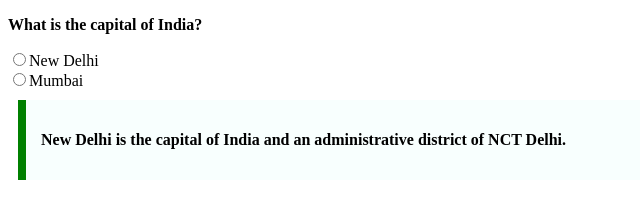
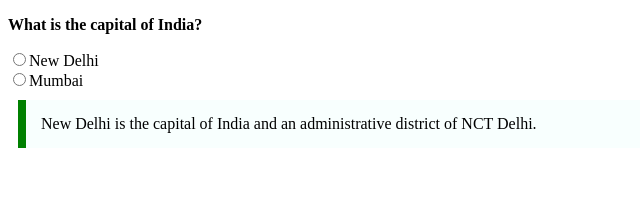
Before and after one commit to acciojob/trivia-Gunjan-dhande, a website: page main.html in a window 1280 px wide. Shown: the whole page, without its empty margins (0-640 px from the left). Drawn offline with Linux system fonts and the light colour scheme.

Commit message:
created a submission

```diff
--- a/main.html
+++ b/main.html
@@ -10,9 +10,9 @@
 	<p>What is the capital of India?</p>
 	<input type="radio">New Delhi<br>
 	<input type="radio">Mumbai<br>
-	<div>
-		<p>New Delhi is the capital of India and an administrative district of NCT Delhi.</p>
-	</div>
+		<blockquote cite="https://en.wikipedia.org/wiki/New_Delhi">
+  New Delhi is the capital of India and an administrative district of NCT Delhi.
+		</blockquote>
 
 	<!-- the entire body must be written by student -->
     <script type="text/javascript" src="./script.js">
--- a/styles.css
+++ b/styles.css
@@ -3,10 +3,10 @@
 p{
 	font-weight: bold
 }
-div{
+blockquote{
+	border-left: 8px solid green;
+	padding: 15px;
+	margin: 10px;
 	max-width: 600px;
-	margin: 10px;
-	padding: 15px;
 	background-color: #f8fffe;
-	border-left: 8px solid green;
 }
```
